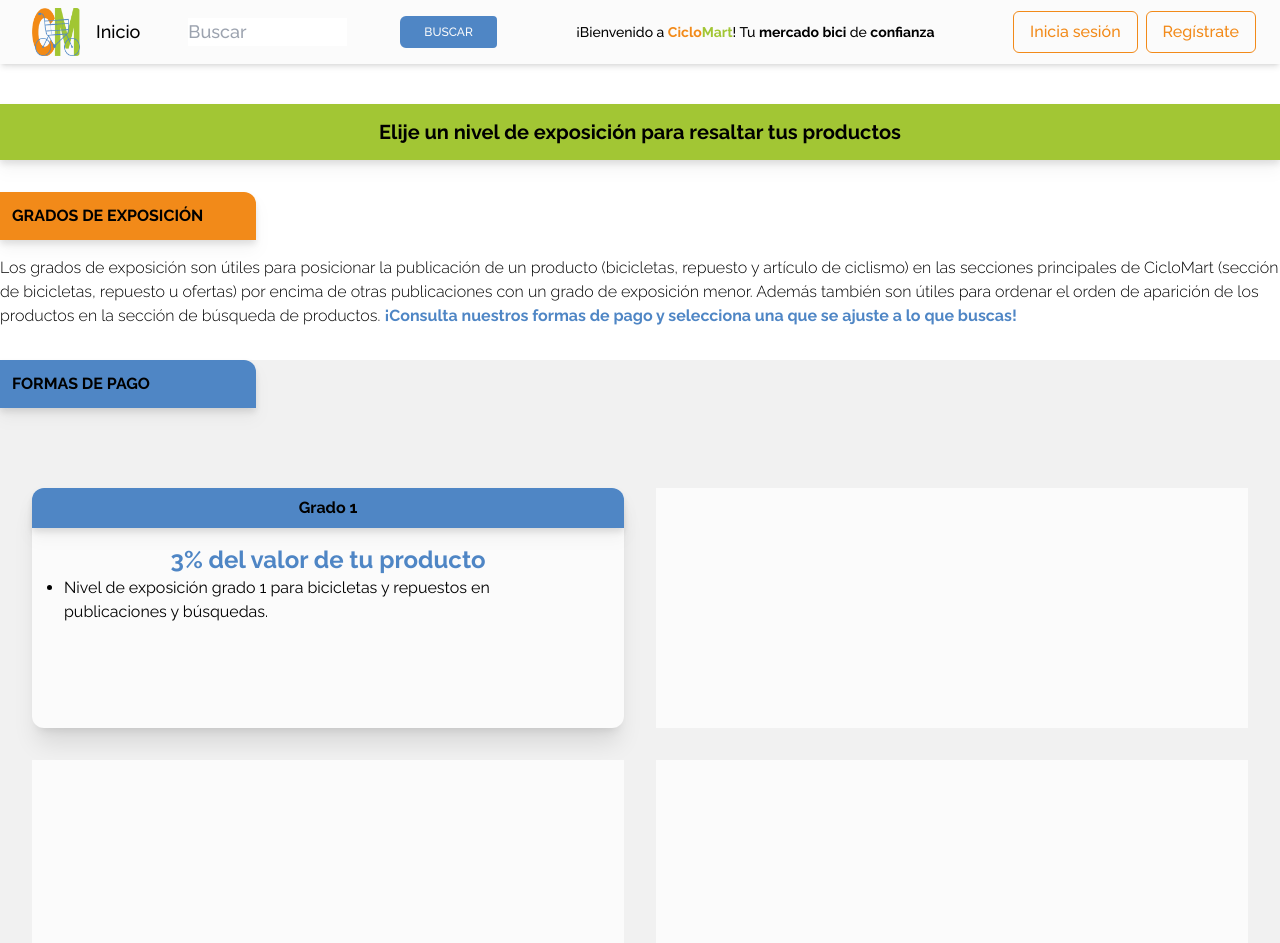
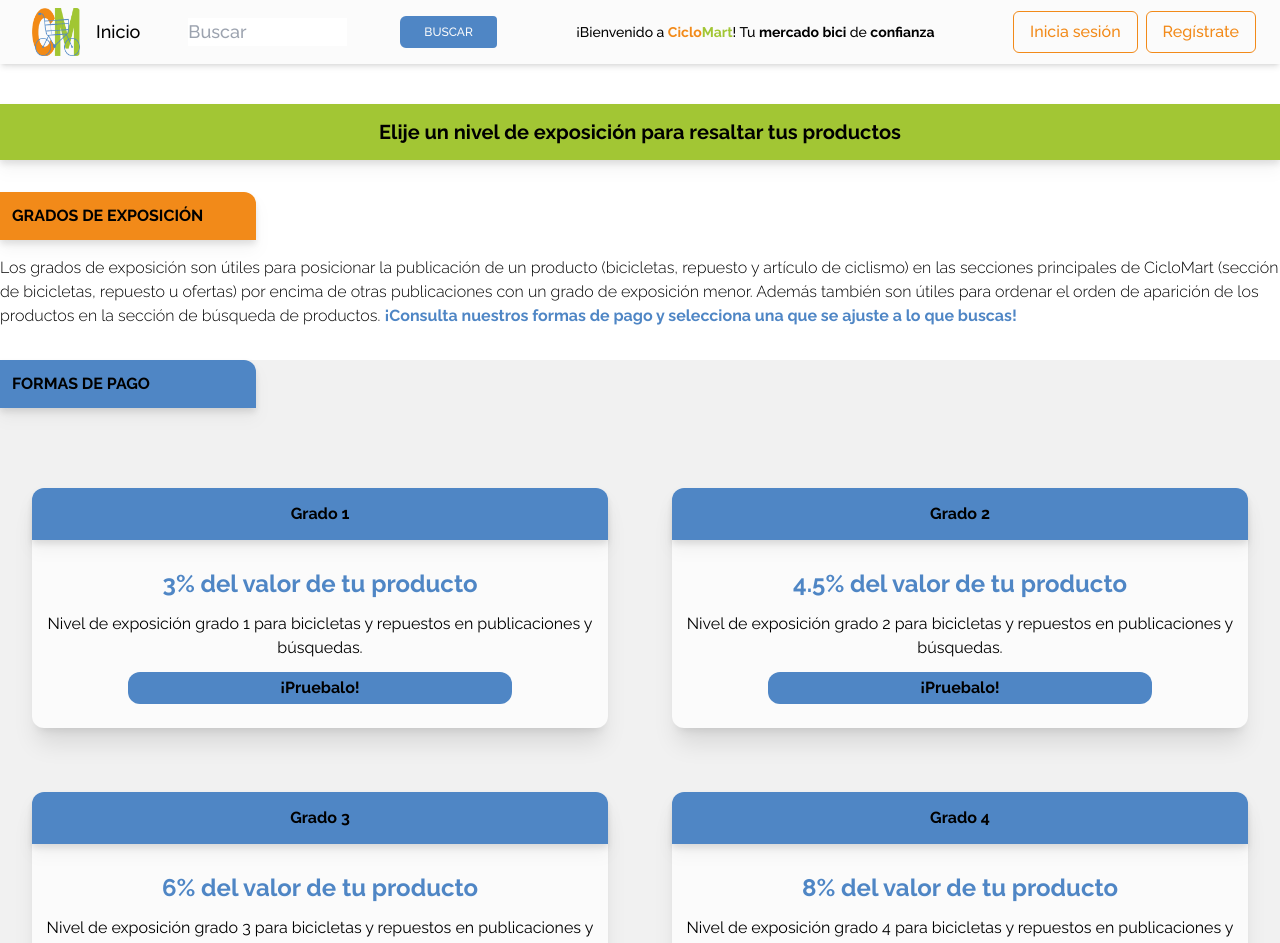
Before and after one commit to w1sec0d/ciclomart_frontend, a React (Vite) app: page /exposureInfo in a window 1280 px wide. Shown: the top 943 px of the page. Built offline with nearby package versions, Linux system fonts and the light colour scheme; no server answers; what @mercadopago/sdk-react would draw is missing.

Commit message:
Agrega componente ExposurePrice para reutilizarlo en los diferentes grados de exposición.

```diff
--- /dev/null
+++ b/src/components/Exposure/ExposurePrice.jsx
@@ -0,0 +1,26 @@
+const ExposurePrice = ({ grade, percentage, children }) => {
+  return (
+    <div className="bg-white h-60 w-full rounded-xl flex flex-col items-center shadow-xl">
+      <div className="w-full bg-primary h-28   rounded-t-xl flex items-center justify-center mb-4 drop-shadow-lg">
+        <h3 className="font-bold">Grado {grade}</h3>
+      </div>
+      <div className="h-full w-full flex flex-col justify-center items-center pt-2">
+        <b className="text-primary text-2xl mb-3">
+          {percentage}% del valor de tu producto
+        </b>
+        <p className="text-center mb-2">
+          Nivel de exposición grado {grade} para bicicletas y repuestos en
+          publicaciones y búsquedas.
+        </p>
+        {children}
+      </div>
+      <div className="w-full flex justify-center">
+        <button className="bg-primary w-2/3 mb-6 h-8 rounded-xl font-bold border-black">
+          ¡Pruebalo!
+        </button>
+      </div>
+    </div>
+  )
+}
+
+export default ExposurePrice
--- a/src/pages/ExposureInfo.jsx
+++ b/src/pages/ExposureInfo.jsx
@@ -1,3 +1,6 @@
+//Componentes
+import ExposurePrice from '../components/Exposure/ExposurePrice'
+
 const ExposureInfo = () => {
   return (
     <div className="w-full h-auto flex flex-col">
@@ -29,30 +32,18 @@ const ExposureInfo = () => {
         </div>
       </div>
 
+      {/* Grados de exposición y selección */}
       <div className=" bg-lgray/[.37] w-full h-auto ">
         <div className="mb-20">
           <h2 className="bg-primary inline-block opacity-100 py-3 px-3 font-bold rounded-tr-xl w-64 drop-shadow-lg ">
             FORMAS DE PAGO
           </h2>
         </div>
-        <div className="grid grid-cols-2 gap-8 pb-8 px-8">
-          <div className="bg-white h-60 w-full rounded-xl flex flex-col items-center shadow-xl">
-            <div className="w-full bg-primary h-16 rounded-t-xl flex items-center justify-center mb-4 drop-shadow-lg">
-              <h3 className="font-bold">Grado 1</h3>
-            </div>
-            <b className="text-primary text-2xl">3% del valor de tu producto</b>
-            <div className="h-full w-full flex justify-center px-8">
-              <ul className="list-disc">
-                <li>
-                  Nivel de exposición grado 1 para bicicletas y repuestos en
-                  publicaciones y búsquedas.
-                </li>
-              </ul>
-            </div>
-          </div>
-          <div className="bg-white h-60 w-full"></div>
-          <div className="bg-white h-60 w-full"></div>
-          <div className="bg-white h-60 w-full"></div>
+        <div className="grid grid-cols-2 gap-16 pb-8 px-8">
+          <ExposurePrice grade={1} percentage={3} />
+          <ExposurePrice grade={2} percentage={4.5} />
+          <ExposurePrice grade={3} percentage={6} />
+          <ExposurePrice grade={4} percentage={8} />
         </div>
       </div>
     </div>
```
